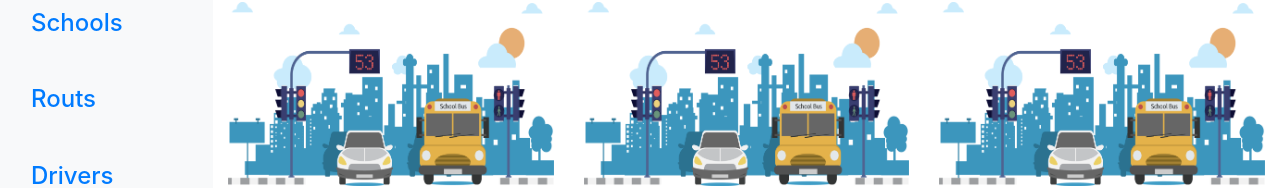
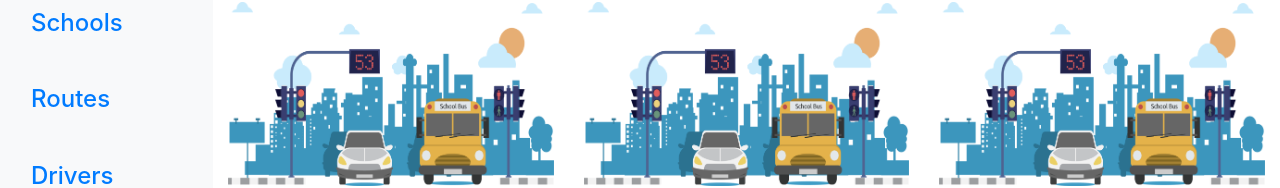
Before and after one commit to annaguzel/Erkab-Admin-FrontEnd, a React (Create React App) app: page / in a window 1280 px wide. Shown: the part 166-354 px from the top of the page. Built offline with nearby package versions, Linux system fonts and the light colour scheme.

Commit message:
Review notes

```diff
--- a/src/Components/AuthButton.js
+++ b/src/Components/AuthButton.js
@@ -4,6 +4,10 @@ import { connect } from "react-redux";
 import { logout } from "../store/actions";
 
 const AuthButton = ({ user, logout }) => {
+  // You can use the following syntax:
+  // const buttons = user ? <>...</> : <li>...</li>
+  // or not define it in a constant, just return it directly
+  // Same comment applies to your other repo's AuthButton.
   let buttons = [
     <li key="loginButton" className="nav-item font-weight-bold">
       <Link
--- a/src/Components/Sidebar.js
+++ b/src/Components/Sidebar.js
@@ -10,7 +10,7 @@ const Sidebar = () => (
     </section>
     <section>
       <h4 className="menu-item active mb-5 ml-3">
-        <NavLink to="/routs">Routs</NavLink>
+        <NavLink to="/routs">Routes</NavLink>
       </h4>
     </section>
     <section>
```
